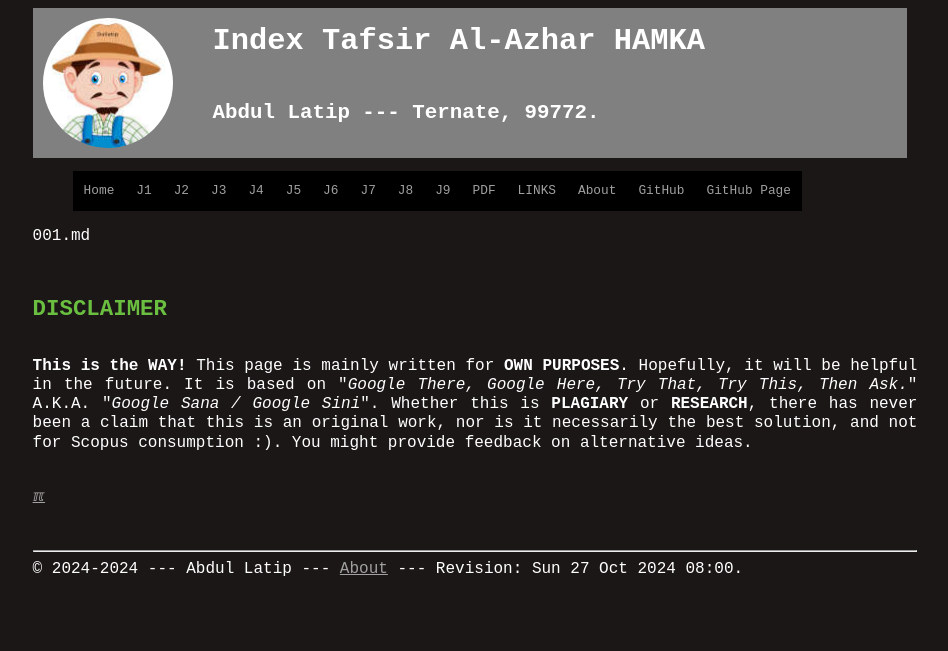
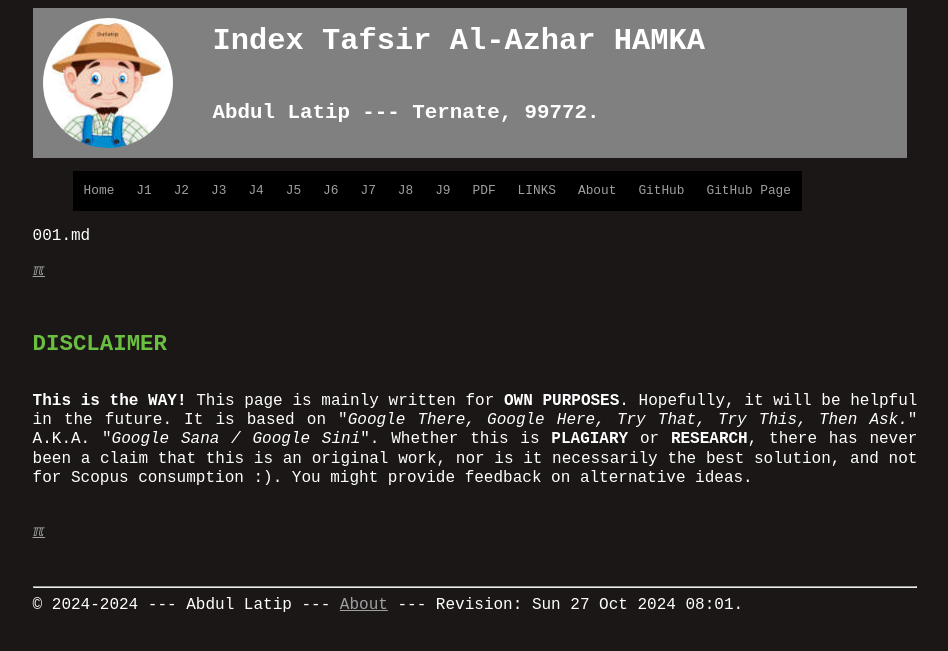
Before and after one commit to dullatip/indexquran, a Jekyll site: the page built from index.md, in a window 1280 px wide. Shown: the top 651 px of the page, without its empty margins (165-1113 px from the left). Built offline with Jekyll 4.4.1, drawn with Linux system fonts in a browser that asks for light colours; our own code applies the rules of GitHub Pages for plain Markdown files.

```diff
--- a/_config.yml
+++ b/_config.yml
@@ -1,4 +1,4 @@
-version:          "Sun 27 Oct 2024 08:00"
+version:          "Sun 27 Oct 2024 08:01"
 copyright:        "2024-2024"
 title:            "Index Tafsir Al-Azhar HAMKA"
 author:           "Abdul Latip"
--- a/_includes/footer.html
+++ b/_includes/footer.html
@@ -1,4 +1,5 @@
 <div>
+<p><a href="#">ℼ</a><br id="idxXX1" /></p>
 <br>
 <h2>DISCLAIMER</h2>
 <br><b>This is the WAY!</b> This page is mainly written for <b>OWN PURPOSES</b>.
```
Also changed, not shown: 000.md (+1 -1 lines).
